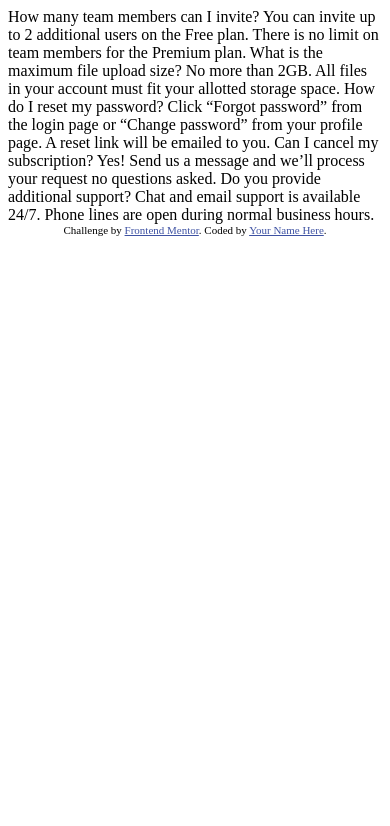
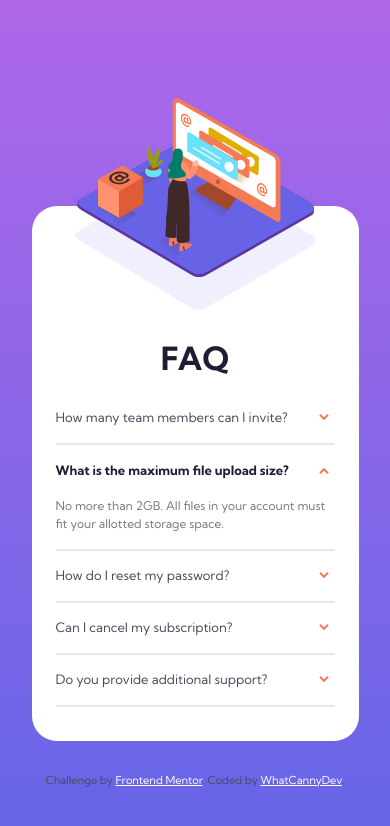
Before and after one commit to CannyRo/FEM-FaqAcordion, a plain HTML site: page index.html in a window 390 px wide. Drawn offline with Linux system fonts and the light colour scheme.

Commit message:
Mobile Version

```diff
--- a/index.html
+++ b/index.html
@@ -1,40 +1,61 @@
 <!DOCTYPE html>
 <html lang="en">
+
 <head>
   <meta charset="UTF-8">
-  <meta name="viewport" content="width=device-width, initial-scale=1.0"> <!-- displays site properly based on user's device -->
-
+  <meta name="viewport" content="width=device-width, initial-scale=1.0">
+  <!-- displays site properly based on user's device -->
   <link rel="icon" type="image/png" sizes="32x32" href="./images/favicon-32x32.png">
+  <!-- FONT -->
+  <link rel="preconnect" href="https://fonts.googleapis.com">
+  <link rel="preconnect" href="https://fonts.gstatic.com" crossorigin>
+  <link href="https://fonts.googleapis.com/css2?family=Kumbh+Sans:wght@400;700&display=swap" rel="stylesheet">
+  <!-- STYLE -->
+  <link rel="stylesheet" href="style.css">
 
   <title>Frontend Mentor | FAQ Accordion Card</title>
+</head>
 
-  <!-- Feel free to remove these styles or customise in your own stylesheet 👍 -->
-  <style>
-    .attribution { font-size: 11px; text-align: center; }
-    .attribution a { color: hsl(228, 45%, 44%); }
-  </style>
-</head>
 <body>
-  How many team members can I invite?
-  You can invite up to 2 additional users on the Free plan. There is no limit on
-  team members for the Premium plan.
+  <main>
+    <div class="card_header">
+      <!-- image mobile Active (display : block)-->
+      <img src="./images/illustration-woman-online-mobile.svg" alt="hero" class="hero_mobile">
+      <h1>FAQ</h1>
+    </div>
+    <div class="card_body">
+      <button >How many team members can I invite? <img src="./images/icon-arrow-down.svg" alt="arrow"></button>
+      <div class="answer">
+        <p>You can invite up to 2 additional users on the Free plan. There is no limit on team members for the Premium
+          plan.</p>
+      </div>
+      <button class="isActive">What is the maximum file upload size? <img src="./images/icon-arrow-down.svg" alt="arrow"></button>
+      <div class="answer uCanSeeMe">
+        <p>No more than 2GB. All files in your account must fit your allotted storage space.</p>
+      </div>
+      <button>How do I reset my password? <img src="./images/icon-arrow-down.svg" alt="arrow"></button>
+      <div class="answer">
+        <p>Click “Forgot password” from the login page or “Change password” from your profile page. A reset link will
+          be
+          emailed to you.</p>
+      </div>
+      <button>Can I cancel my subscription? <img src="./images/icon-arrow-down.svg" alt="arrow"></button>
+      <div class="answer">
+        <p>Yes! Send us a message and we’ll process your request no questions asked.</p>
+      </div>
+      <button>Do you provide additional support? <img src="./images/icon-arrow-down.svg" alt="arrow"></button>
+      <div class="answer">
+        <p>Chat and email support is available 24/7. Phone lines are open during normal business hours.</p>
+      </div>
+    </div>
+  </main>
+  <footer>
+    <div class="attribution">
+      Challenge by <a href="https://www.frontendmentor.io?ref=challenge" target="_blank">Frontend Mentor</a>.
+      Coded by <a href="https://whatcannydev.com" target="_blank">WhatCannyDev</a>.
+    </div>
+  </footer>
+  <script src="script.js"></script>
+</body>
 
-  What is the maximum file upload size?
-  No more than 2GB. All files in your account must fit your allotted storage space.
-
-  How do I reset my password?
-  Click “Forgot password” from the login page or “Change password” from your profile page.
-  A reset link will be emailed to you.
-
-  Can I cancel my subscription?
-  Yes! Send us a message and we’ll process your request no questions asked.
-
-  Do you provide additional support?
-  Chat and email support is available 24/7. Phone lines are open during normal business hours.
-
-  <div class="attribution">
-    Challenge by <a href="https://www.frontendmentor.io?ref=challenge" target="_blank">Frontend Mentor</a>.
-    Coded by <a href="#">Your Name Here</a>.
-  </div>
-</body>
 </html>
--- /dev/null
+++ b/sass/style.scss
@@ -0,0 +1,117 @@
+// Imports, Use, Forward, ...
+@use './util/minreset.scss';
+@use './util' as *;
+
+// Règle d'écriture d'une classe :
+// 1) Box
+// 2) Border
+// 3) Background
+// 4) Text
+// 5) Other
+
+// Règle BEM
+// Block = card
+// Element = image, title, describe, devise, value, date, avatar, autor
+// Modifier = here isn't modifier
+
+body{
+    display: flex;
+    flex-direction: column;
+    justify-content: center;
+    align-items: center;
+    min-height: 100vh;
+    font-family: $font-kumnh;
+    font-size: rem(12);
+    background: linear-gradient(to bottom, hsl(273, 75%, 66%), hsl(240, 73%, 65%));
+    color: $vd-grayish-blue;
+}
+main{
+    display: flex;
+    flex-direction: column;
+    align-items: center;
+    width: rem(327);
+    min-height: rem(535);
+    margin-top: rem(148);
+    padding-left: rem(24);
+    padding-right: rem(24);
+    border-radius: rem(25);
+    background-color: white;
+    background-image:  url('./images/bg-pattern-mobile.svg');
+    background-repeat: no-repeat;
+    background-position-x: center;
+
+}
+h1{
+    margin-top: rem(60);
+    margin-bottom: rem(16);
+    text-align: center;
+    font-weight: 700;
+    font-style: normal;
+    font-size: rem(32);
+    line-height: rem(36.8);
+    color: $vd-desaturated-blue;
+}
+button{
+    width: 100%;
+    height: rem(52);
+    display: inline-flex;
+    align-items: center;
+    justify-content: space-between;
+    padding-left: rem(0);
+    border: none;
+    border-bottom: rem(2) solid $light-grayish-blue;
+    background-color: white;
+    color: $vd-grayish-blue;
+    text-align: left;
+    font-family: $font-kumnh;
+    font-weight: 400;
+    font-style: normal;
+    font-size: rem(13);
+    line-height: rem(14.95);
+}
+
+.answer{
+    display: none;
+    padding-bottom: rem(16);
+    font-weight: 400;
+    font-style: normal;
+    line-height: rem(18);
+    color: $dark-grayish-blue;
+
+}
+.unactive{
+    display: none;
+}
+.isActive{
+    min-height: rem(24);
+    padding-top: rem(16);
+    padding-bottom: rem(16);
+    color: $vd-desaturated-blue;
+    font-weight: 700;
+    border: none;
+}
+.isActive img{
+    transform: rotate(180deg);
+}
+.uCanSeeMe{
+    display: block;
+    border-bottom: rem(2) solid $light-grayish-blue;
+}
+
+.hero_mobile{
+    width: rem(237);
+    height: auto;
+    margin-top: rem(-108) ;
+    text-align: center;
+}
+/* -- FOOTER -- */
+footer{
+    margin-top: rem(32);
+}
+.attribution {
+    font-size: 11px;
+    text-align: center;
+}
+.attribution a {
+    color: hsl(0, 0%, 100%);
+}
--- /dev/null
+++ b/sass/util/_index.scss
@@ -0,0 +1,4 @@
+@forward './breakpoint.scss';
+@forward './functions.scss';
+@forward './colors.scss';
+@forward './fonts.scss';
--- /dev/null
+++ b/sass/util/breakpoint.scss
@@ -0,0 +1,31 @@
+// Inspired by https://css-tricks.com/snippets/sass/mixin-manage-breakpoints/ and https://github.com/thecodercoder/fem-dklt-toggle /
+
+// sm 640px, md 768px, lg 1024px, xl 1280px, 2xl 1536px
+$breakpoints-up: (
+    'small': '40em',
+    'medium': '48em',
+    'large': '64em',
+    'xlarge': '80em',
+    'xxlarge': '96em',
+);
+
+// sm 639px, md 767px, lg 1023px, xl 1279px, 2xl 1535px
+$breakpoints-down : (
+    'xsmall' : '39.9375em',
+    'small': '47.9375em',
+    'medium': '63.9375em',
+    'large': '79.9375em',
+    'xlarge': '95.9375em',
+);
+
+@mixin breakpoint($size){
+    @media (min-width: map-get($breakpoints-up, $size)) {
+        @content;
+    }
+}
+
+@mixin breakpoint-down($size){
+    @media (max-width: map-get($breakpoints-down, $size)) {
+        @content;
+    }
+}
--- /dev/null
+++ b/sass/util/colors.scss
@@ -0,0 +1,13 @@
+
+/* ___ Text color ___ */
+$vd-desaturated-blue : hsl(238, 29%, 16%);
+$soft-red : hsl(14, 88%, 65%);
+
+$vd-grayish-blue: hsl(237, 12%, 33%);
+$dark-grayish-blue: hsl(240, 6%, 50%);
+/* ___ Background ___ */
+$soft-violet: hsl(273, 75%, 66%);
+$soft-blue: hsl(240, 73%, 65%);
+
+/* ___ Divider ___ */
+$light-grayish-blue: hsl(240, 5%, 91%);
--- /dev/null
+++ b/sass/util/fonts.scss
@@ -0,0 +1 @@
+$font-kumnh: 'Kumbh Sans', sans-serif;
--- /dev/null
+++ b/sass/util/functions.scss
@@ -0,0 +1,6 @@
+// https://css-tricks.com/snippets/sass/px-to-em-functions/
+@use "sass:math";
+
+@function rem($pixels, $context: 16) {
+    @return (math.div($pixels, $context)) * 1rem;
+}
--- /dev/null
+++ b/sass/util/minreset.scss
@@ -0,0 +1 @@
+/*! minireset.css v0.0.6 | MIT License | github.com/jgthms/minireset.css */html,body,p,ol,ul,li,dl,dt,dd,blockquote,figure,fieldset,legend,textarea,pre,iframe,hr,h1,h2,h3,h4,h5,h6{margin:0;padding:0}h1,h2,h3,h4,h5,h6{font-size:100%;font-weight:normal}ul{list-style:none}button,input,select{margin:0}html{box-sizing:border-box}*,*::before,*::after{box-sizing:inherit}img,video{height:auto;max-width:100%}iframe{border:0}table{border-collapse:collapse;border-spacing:0}td,th{padding:0}
--- /dev/null
+++ b/script.js
@@ -0,0 +1,24 @@
+const app = {
+    init: function(){
+        console.log('initialisation du script');
+        // Création des écouteurs pour chaque Bouton //
+        app.buttons = document.getElementsByTagName('button');
+        console.log(app.buttons);
+        console.log(typeof app.buttons);
+        app.giveAnAnswer();
+    },
+
+    giveAnAnswer: function(){
+        for (let i = 0; i < app.buttons.length; i++) {
+            app.buttons[i].addEventListener("click", function() {
+                console.log("Action 01 : J'ajoute ou supprime la class isActive au bouton");
+                let jAiCliqueIci = this;
+                jAiCliqueIci.classList.toggle("isActive");
+                console.log("Action 02 : J'ajoute ou supprimer la class uCanSeeMe a la div suivante");
+                let theAnswer = this.nextElementSibling;
+                theAnswer.classList.toggle("uCanSeeMe");
+            });
+        }
+    }
+}
+document.addEventListener("DOMContentLoaded", app.init);
```
Also changed, not shown: style.css (added), 1 other file.
